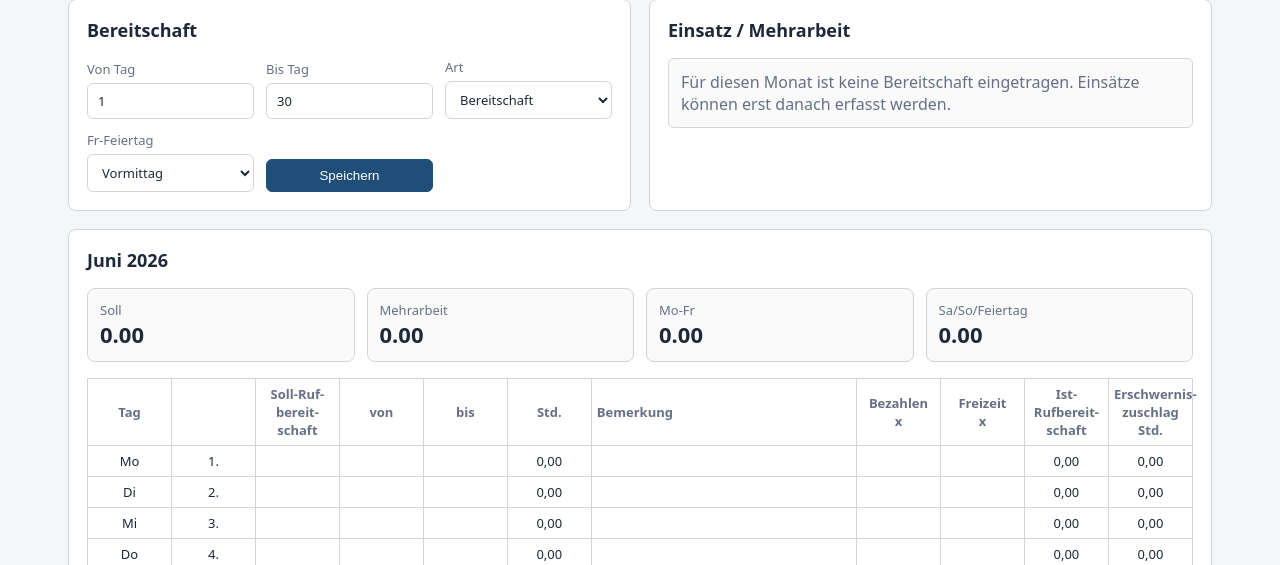
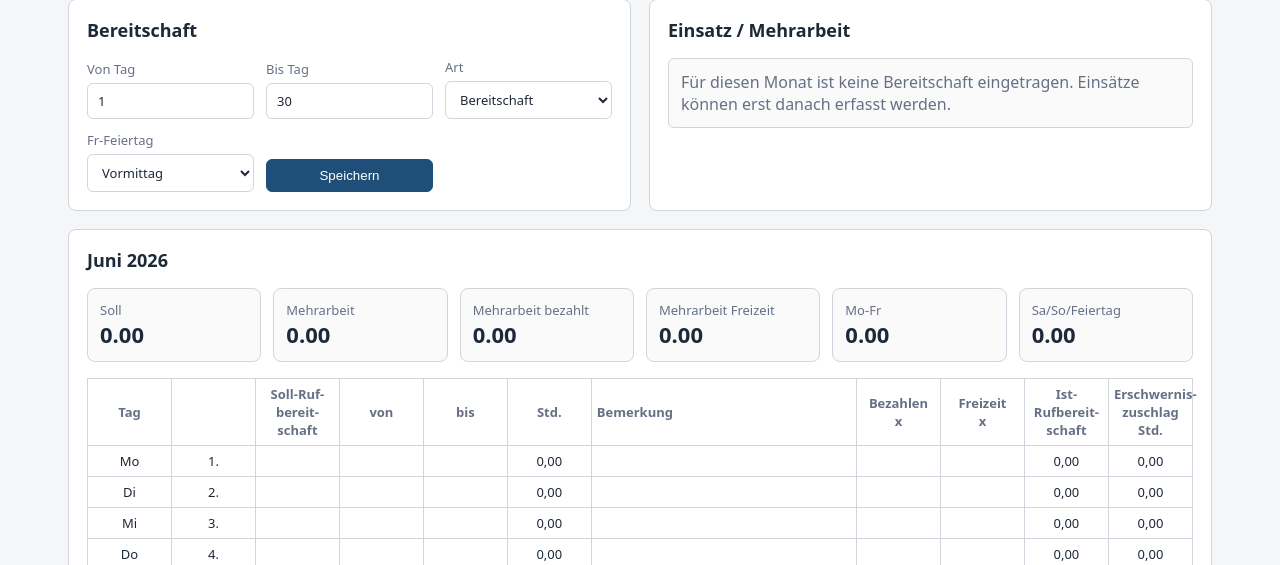
Before and after one commit to sandavdesigns/bereitschaft, a Flask app: page / in a window 1280 px wide. Shown: the part 179-744 px from the top of the page. Run offline with Flask 3, Linux system fonts and the light colour scheme; the visitor is signed in with stand-in values (Sample User, id 1); data comes from the database, SQL or seed files in the repository; data that the repository does not hold is empty.

Commit message:
Split overtime summary by compensation

```diff
--- a/app/main.py
+++ b/app/main.py
@@ -1053,6 +1053,8 @@ def month_data(user_id, year, month):
         "days": days,
         "sum_soll": round(sum(d["soll"] for d in days), 2),
         "sum_work": round(sum(d["mehrarbeit"] for d in days), 2),
+        "sum_work_paid": round(sum(w["hours"] for w in month_work_entries if w["compensation"] == "Bezahlen"), 2),
+        "sum_work_leisure": round(sum(w["hours"] for w in month_work_entries if w["compensation"] == "Freizeit"), 2),
         "sum_weekday": round(sum(d["ist"] for d in days if d["date"].weekday() < 5 and not d["holiday"]), 2),
         "sum_weekend": round(sum(d["ist"] for d in days if d["date"].weekday() >= 5 or d["holiday"]), 2),
     }
@@ -1223,16 +1225,18 @@ def render_month_pdf(buffer, user, data, year, month):
     c.setFillColor(colors.red)
     draw_text(c, left, 30 * mm, "Bitte bis zum 4.Tag des Folgemonats abgeben!", 7, True)
     c.setFillColor(colors.black)
-    draw_text(c, left + 18 * mm, 22 * mm, "LA : 3121", 7)
-    draw_text(c, left + 50 * mm, 22 * mm, "Mo  -  Fr", 7)
-    draw_text(c, width - 76 * mm, 22 * mm, fmt_hours(data["sum_weekday"]), 7)
-    draw_text(c, left + 18 * mm, 17 * mm, "LA : 3122", 7)
-    draw_text(c, left + 50 * mm, 17 * mm, "Sa - So (Feiertag)", 7)
-    draw_text(c, width - 76 * mm, 17 * mm, fmt_hours(data["sum_weekend"]), 7)
-    draw_text(c, left + 50 * mm, 12 * mm, "Mehrarbeit", 7)
-    draw_text(c, width - 76 * mm, 12 * mm, fmt_hours(data["sum_work"]), 7)
-    draw_text(c, left + 18 * mm, 7 * mm, "LA : 3221", 7)
-    draw_text(c, left + 50 * mm, 7 * mm, "Erschwernisse", 7)
-    draw_text(c, width - 76 * mm, 7 * mm, "0,00", 7)
+    draw_text(c, left + 18 * mm, 24 * mm, "LA : 3121", 7)
+    draw_text(c, left + 50 * mm, 24 * mm, "Mo  -  Fr", 7)
+    draw_text(c, width - 76 * mm, 24 * mm, fmt_hours(data["sum_weekday"]), 7)
+    draw_text(c, left + 18 * mm, 20 * mm, "LA : 3122", 7)
+    draw_text(c, left + 50 * mm, 20 * mm, "Sa - So (Feiertag)", 7)
+    draw_text(c, width - 76 * mm, 20 * mm, fmt_hours(data["sum_weekend"]), 7)
+    draw_text(c, left + 50 * mm, 16 * mm, "Mehrarbeit bezahlt", 7)
+    draw_text(c, width - 76 * mm, 16 * mm, fmt_hours(data["sum_work_paid"]), 7)
+    draw_text(c, left + 50 * mm, 12 * mm, "Mehrarbeit Freizeit", 7)
+    draw_text(c, width - 76 * mm, 12 * mm, fmt_hours(data["sum_work_leisure"]), 7)
+    draw_text(c, left + 18 * mm, 8 * mm, "LA : 3221", 7)
+    draw_text(c, left + 50 * mm, 8 * mm, "Erschwernisse", 7)
+    draw_text(c, width - 76 * mm, 8 * mm, "0,00", 7)
     c.showPage()
     c.save()
--- a/app/static/style.css
+++ b/app/static/style.css
@@ -119,7 +119,7 @@ th { color: var(--muted); font-weight: 600; }
   font-weight: 600;
 }
 .forced-pay.muted { color: var(--muted); }
-.kpis { display: grid; grid-template-columns: repeat(4, 1fr); gap: 12px; margin-bottom: 16px; }
+.kpis { display: grid; grid-template-columns: repeat(auto-fit, minmax(160px, 1fr)); gap: 12px; margin-bottom: 16px; }
 .kpis div { border: 1px solid var(--line); border-radius: 8px; padding: 12px; background: #fafafa; }
 .kpis span { display: block; color: var(--muted); font-size: 13px; }
 .kpis strong { font-size: 22px; }
--- a/app/templates/index.html
+++ b/app/templates/index.html
@@ -73,6 +73,8 @@
   <div class="kpis">
     <div><span>Soll</span><strong>{{ "%.2f"|format(data.sum_soll) }}</strong></div>
     <div><span>Mehrarbeit</span><strong>{{ "%.2f"|format(data.sum_work) }}</strong></div>
+    <div><span>Mehrarbeit bezahlt</span><strong>{{ "%.2f"|format(data.sum_work_paid) }}</strong></div>
+    <div><span>Mehrarbeit Freizeit</span><strong>{{ "%.2f"|format(data.sum_work_leisure) }}</strong></div>
     <div><span>Mo-Fr</span><strong>{{ "%.2f"|format(data.sum_weekday) }}</strong></div>
     <div><span>Sa/So/Feiertag</span><strong>{{ "%.2f"|format(data.sum_weekend) }}</strong></div>
   </div>
--- a/app/templates/print_month.html
+++ b/app/templates/print_month.html
@@ -237,7 +237,8 @@
         <table>
           <tr><td>LA : 3121</td><td>Mo&nbsp;&nbsp;-&nbsp;&nbsp;Fr</td><td>:</td><td class="value">{{ ('%.2f'|format(data.sum_weekday)).replace('.', ',') }}</td></tr>
           <tr><td>LA : 3122</td><td>Sa - So (Feiertag)</td><td>:</td><td class="value">{{ ('%.2f'|format(data.sum_weekend)).replace('.', ',') }}</td></tr>
-          <tr><td></td><td>Mehrarbeit</td><td>:</td><td class="value">{{ ('%.2f'|format(data.sum_work)).replace('.', ',') }}</td></tr>
+          <tr><td></td><td>Mehrarbeit bezahlt</td><td>:</td><td class="value">{{ ('%.2f'|format(data.sum_work_paid)).replace('.', ',') }}</td></tr>
+          <tr><td></td><td>Mehrarbeit Freizeit</td><td>:</td><td class="value">{{ ('%.2f'|format(data.sum_work_leisure)).replace('.', ',') }}</td></tr>
           <tr><td>LA : 3221</td><td>Erschwernisse</td><td>:</td><td class="value">0,00</td></tr>
         </table>
       </div>
```
